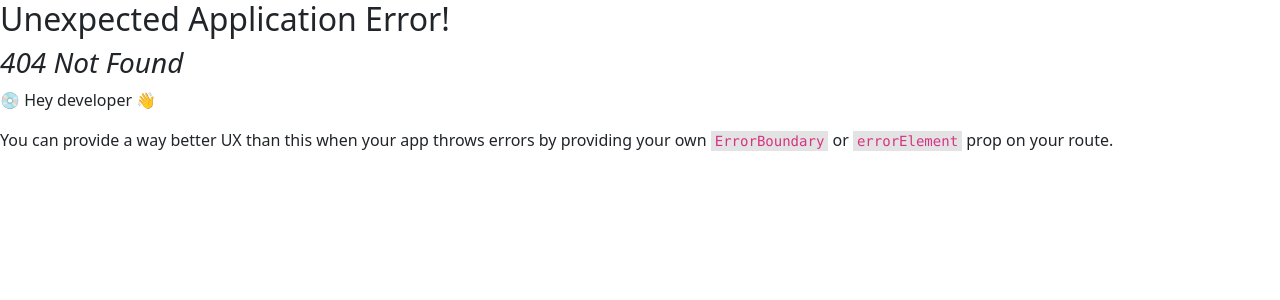
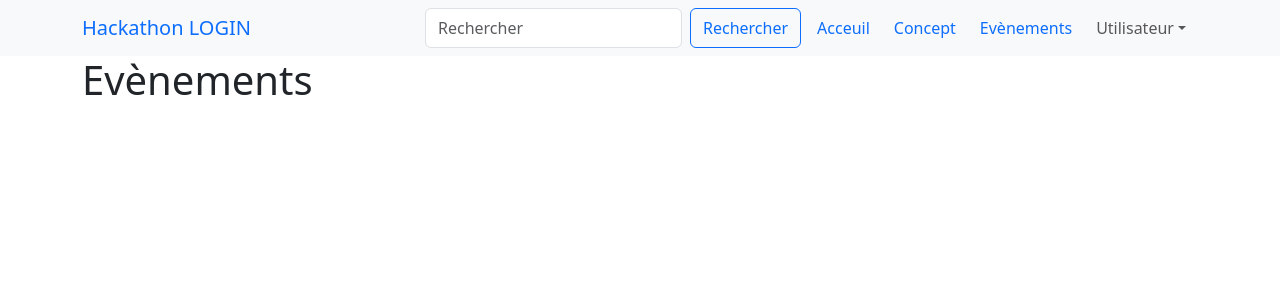
Before and after one commit to fyras19/hackathon-login, a React (Vite) app: page /events in a window 1280 px wide. Before the commit this address had no page. Shown: the top 300 px of the page. Built offline with nearby package versions, Linux system fonts and the light colour scheme.

Commit message:
edit: navbar add: carousel in home page

```diff
--- a/src/App.css
+++ b/src/App.css
@@ -1,47 +1,16 @@
-/* #root {
-  max-width: 1280px;
-  margin: 0 auto;
-  padding: 2rem;
-  text-align: center;
-}
-
-.logo {
-  height: 6em;
-  padding: 1.5em;
-  will-change: filter;
-  transition: filter 300ms;
-}
-.logo:hover {
-  filter: drop-shadow(0 0 2em #646cffaa);
-}
-.logo.react:hover {
-  filter: drop-shadow(0 0 2em #61dafbaa);
-}
-
-@keyframes logo-spin {
-  from {
-    transform: rotate(0deg);
-  }
-  to {
-    transform: rotate(360deg);
-  }
-}
-
-@media (prefers-reduced-motion: no-preference) {
-  a:nth-of-type(2) .logo {
-    animation: logo-spin infinite 20s linear;
-  }
-}
-
-.card {
-  padding: 2em;
-}
-
-.read-the-docs {
-  color: #888;
-}
- */
-
 a {
   text-decoration: none;
 }
+
+.u-img--span--agenda {
+  position: absolute;
+  width: 100%;
+  height: 100%;
+  overflow: hidden;
+  z-index: 0;
+  -webkit-filter: blur(1rem);
+  filter: blur(1rem);
+  background-repeat: no-repeat;
+  background-size: cover;
+  background-position: 50%;
+}
--- a/src/App.tsx
+++ b/src/App.tsx
@@ -1,6 +1,7 @@
 import { Outlet } from "react-router-dom";
 import CustomNavbar from "./components/CustomNavbar";
 import { QueryClient, QueryClientProvider } from "@tanstack/react-query";
+import { Container } from "react-bootstrap";
 
 const queryClient = new QueryClient();
 
@@ -8,7 +9,9 @@ function App() {
   return (
     <QueryClientProvider client={queryClient}>
       <CustomNavbar />
-      <Outlet />
+      <Container>
+        <Outlet />
+      </Container>
     </QueryClientProvider>
   );
 }
--- /dev/null
+++ b/src/components/Accueil.tsx
@@ -0,0 +1,68 @@
+import { Carousel, Image } from "react-bootstrap";
+import "../App.css";
+
+const Accueil = () => {
+  return (
+    <Carousel>
+      <Carousel.Item>
+        <div className="d-flex justify-content-center">
+          <Image
+            src="https://metropole.nantes.fr//banque/public/images/culture/-/-2595135646233924377_17-57143-1.jpg"
+            style={{ zIndex: "1", height: "400px" }}
+          />
+          <span
+            className="u-img--span--agenda u-hidden@tablet"
+            style={{
+              backgroundImage:
+                "url('https://metropole.nantes.fr//banque/public/images/culture/-/-2595135646233924377_17-57143-1.jpg')",
+            }}
+          ></span>
+          <Carousel.Caption style={{ zIndex: "1" }}>
+            <h3>First slide label</h3>
+            <p>Nulla vitae elit libero, a pharetra augue mollis interdum.</p>
+          </Carousel.Caption>
+        </div>
+      </Carousel.Item>
+      <Carousel.Item>
+        <div className="d-flex justify-content-center">
+          <Image
+            src="https://metropole.nantes.fr//banque/public/images/culture/-/-8989061063755971860_15-57144-1.jpg"
+            style={{ zIndex: "1", height: "400px" }}
+          />
+          <span
+            className="u-img--span--agenda u-hidden@tablet"
+            style={{
+              backgroundImage:
+                "url('https://metropole.nantes.fr//banque/public/images/culture/-/-8989061063755971860_15-57144-1.jpg')",
+            }}
+          ></span>
+          <Carousel.Caption style={{ zIndex: "1" }}>
+            <h3>First slide label</h3>
+            <p>Nulla vitae elit libero, a pharetra augue mollis interdum.</p>
+          </Carousel.Caption>
+        </div>
+      </Carousel.Item>
+      <Carousel.Item>
+        <div className="d-flex justify-content-center">
+          <Image
+            src="https://metropole.nantes.fr//banque/public/images/culture/i/57182-1-image-pour-la-plaquette-martinpecheur-balanca-erwan.jpg"
+            style={{ zIndex: "1", height: "400px" }}
+          />
+          <span
+            className="u-img--span--agenda u-hidden@tablet"
+            style={{
+              backgroundImage:
+                "url('https://metropole.nantes.fr//banque/public/images/culture/i/57182-1-image-pour-la-plaquette-martinpecheur-balanca-erwan.jpg')",
+            }}
+          ></span>
+          <Carousel.Caption style={{ zIndex: "1" }}>
+            <h3>First slide label</h3>
+            <p>Nulla vitae elit libero, a pharetra augue mollis interdum.</p>
+          </Carousel.Caption>
+        </div>
+      </Carousel.Item>
+    </Carousel>
+  );
+};
+
+export default Accueil;
--- a/src/components/CustomNavbar.tsx
+++ b/src/components/CustomNavbar.tsx
@@ -1,51 +1,57 @@
-import { Container, Nav, NavDropdown, Navbar } from "react-bootstrap";
-import { useAppDispatch } from "../hooks";
-import { setSelection } from "../slices/selectionSlice";
+import {
+  Button,
+  Container,
+  Form,
+  Nav,
+  NavDropdown,
+  Navbar,
+} from "react-bootstrap";
+
+import "../App.css";
 import { Link } from "react-router-dom";
 
-import "../App.css";
-
-/* type SidebarProps = {
-  setSelection: React.Dispatch<React.SetStateAction<number>>;
-}; */
-
-const CustomNavbar = (/* { setSelection }: SidebarProps */) => {
-  const dispatch = useAppDispatch();
-
+const CustomNavbar = () => {
   return (
     <Navbar bg="light" expand="lg" className="flex-column">
       <Container>
         <Navbar.Brand>
-          <Link to={"/"}>HACKATHON LOGIN</Link>
+          <Link to={"/"}>Hackathon LOGIN</Link>
         </Navbar.Brand>
-        <Navbar.Toggle aria-controls="basic-navbar-nav" />
-        <Navbar.Collapse id="basic-navbar-nav">
-          <Nav className="flex-row">
+        <Navbar.Toggle aria-controls="navbarScroll" />
+        <Navbar.Collapse id="navbarScroll" className="justify-content-end">
+          <Nav style={{ maxHeight: "100px" }} navbarScroll>
+            <Form className="d-flex mx-1">
+              <Form.Control
+                type="search"
+                placeholder="Rechercher"
+                className="me-2"
+                aria-label="Search"
+              />
+              <Button variant="outline-primary">Rechercher</Button>
+            </Form>
+            <Nav.Link className="mx-1" href="#action1">
+              <Link to={"/"}>Acceuil</Link>
+            </Nav.Link>
+            <Nav.Link className="mx-1" href="#action2">
+              <Link to={"/aboutus"}>Concept</Link>
+            </Nav.Link>
+            <Nav.Link className="mx-1" href="#action3">
+              <Link to={"/events"}>Evènements</Link>
+            </Nav.Link>
             <NavDropdown
-              title="Arrêts"
-              id="temps-dattente-dropdown"
-              className="flex-column"
+              className="mx-1"
+              title="Utilisateur"
+              id="navbarScrollingDropdown"
             >
-              <NavDropdown.Item onClick={() => dispatch(setSelection(0))}>
-                <Link to={"/"}>Arrêts proches</Link>
-              </NavDropdown.Item>
-              <NavDropdown.Item onClick={() => dispatch(setSelection(1))}>
-                <Link to={"/"}>Tous les arrêts</Link>
-              </NavDropdown.Item>
-              <NavDropdown.Item onClick={() => dispatch(setSelection(2))}>
-                <Link to={"/"}>Horaires théoriques</Link>
+              <NavDropdown.Item>
+                <Link to={"/login"}>Se connecter</Link>
               </NavDropdown.Item>
               <NavDropdown.Item>
-                <Link to={"aboutus"}>About us</Link>
+                <Link to={"/register"}>Créer un compte</Link>
               </NavDropdown.Item>
-            </NavDropdown>
-            <NavDropdown
-              title="Temps d'attente"
-              id="temps-dattente-dropdown"
-              className="flex-column"
-            >
-              <NavDropdown.Item onClick={() => dispatch(setSelection(3))}>
-                <Link to={"/"}>Pour un arrêt</Link>
+              <NavDropdown.Divider />
+              <NavDropdown.Item>
+                <Link to={"/myevents"}>Mes évènements</Link>
               </NavDropdown.Item>
             </NavDropdown>
           </Nav>
--- a/src/main.tsx
+++ b/src/main.tsx
@@ -4,8 +4,7 @@ import App from "./App.tsx";
 import { Provider } from "react-redux";
 import { store } from "./store.ts";
 import { RouterProvider, createBrowserRouter } from "react-router-dom";
-import Formulaire from "./components/Formulaire.tsx";
-//import './index.css'
+import Accueil from "./components/Accueil.tsx";
 
 const router = createBrowserRouter([
   {
@@ -22,7 +21,39 @@ const router = createBrowserRouter([
       },
       {
         path: "/",
-        element: <Formulaire />,
+        element: <Accueil />,
+      },
+      {
+        path: "/events",
+        element: (
+          <>
+            <h1>Evènements</h1>
+          </>
+        ),
+      },
+      {
+        path: "/login",
+        element: (
+          <>
+            <h1>Se connecter</h1>
+          </>
+        ),
+      },
+      {
+        path: "/register",
+        element: (
+          <>
+            <h1>Créer un compte</h1>
+          </>
+        ),
+      },
+      {
+        path: "/myevents",
+        element: (
+          <>
+            <h1>Mes évènements</h1>
+          </>
+        ),
       },
     ],
   },
```
